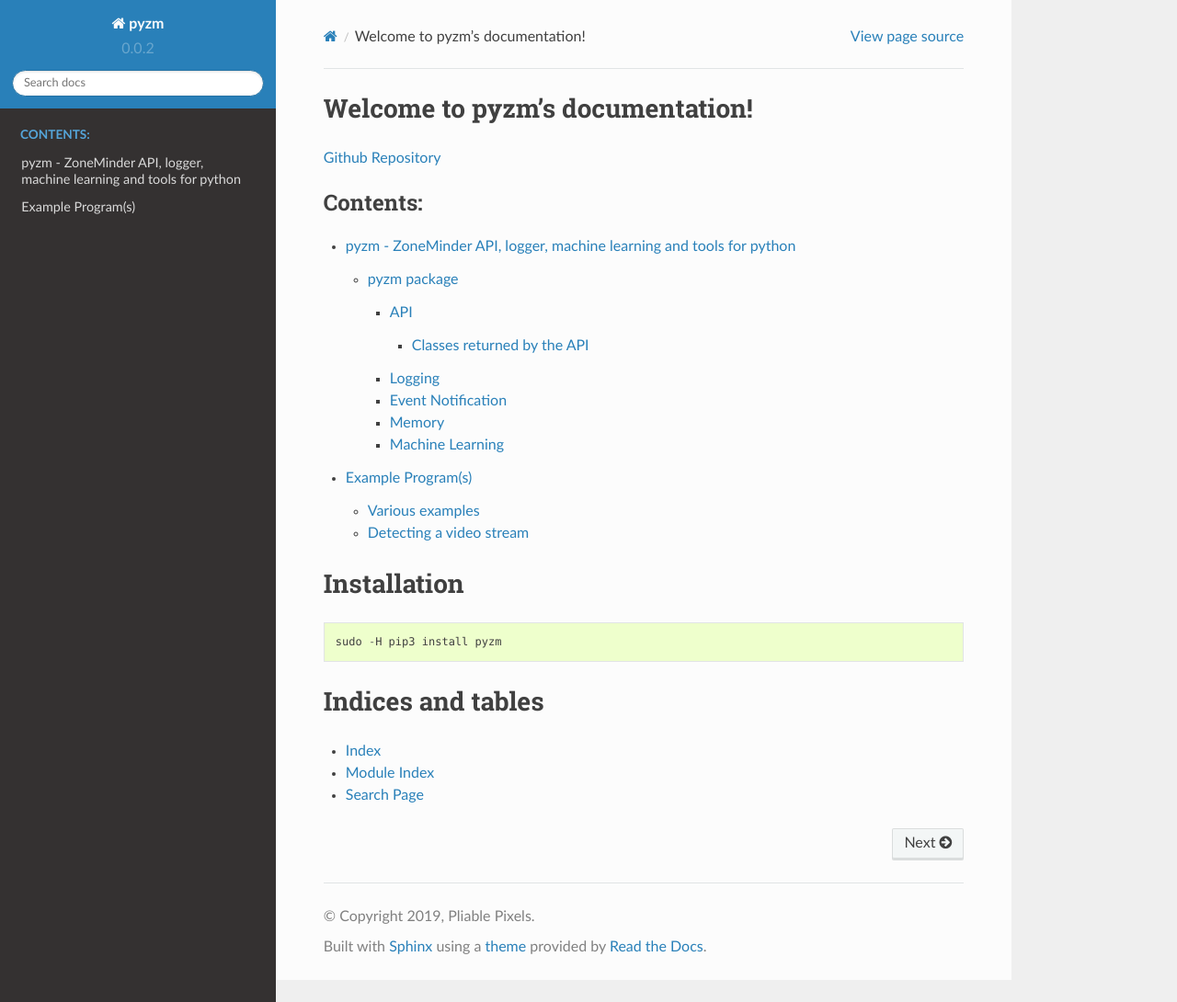
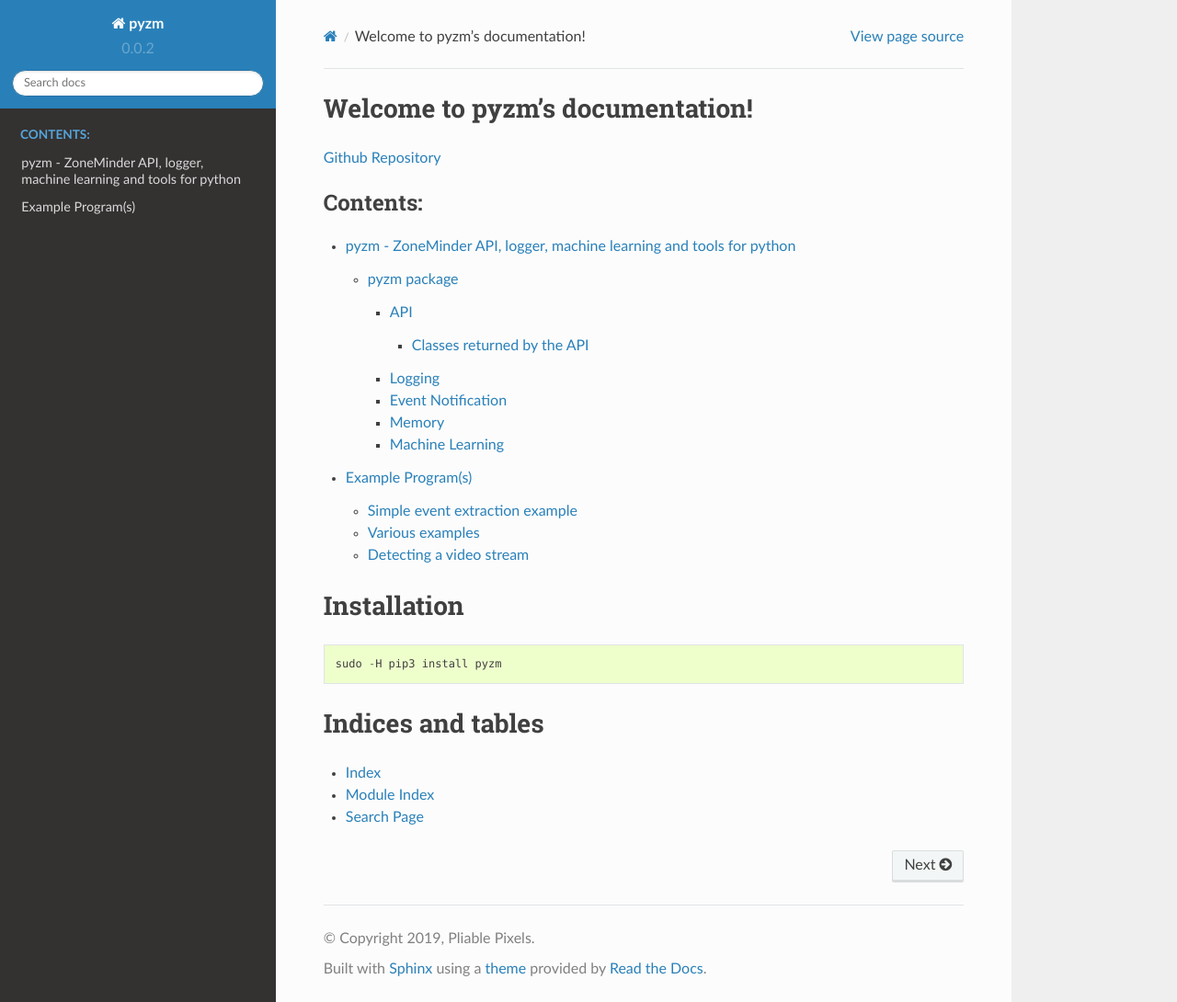
Before and after one commit to ZoneMinder/pyzm, a Sphinx documentation site: the page built from docs/index.rst, in a window 1280 px wide and 1090 px high. Shown: the whole window at 92% size. Built offline with Sphinx 7.4.7 and the Read the Docs theme 2.0.0, drawn with Linux system fonts in a browser that asks for light colours.

Commit message:
updated examples

```diff
--- a/docs/example.rst
+++ b/docs/example.rst
@@ -1,6 +1,9 @@
 Example Program(s)
 ------------------
 
+Simple event extraction example
+~~~~~~~~~~~~~~~~~~~~~~~~~~~~~~~~
+.. literalinclude:: ../examples/events.py
 
 Various examples
 ~~~~~~~~~~~~~~~~~~~~~~~~~~
```
